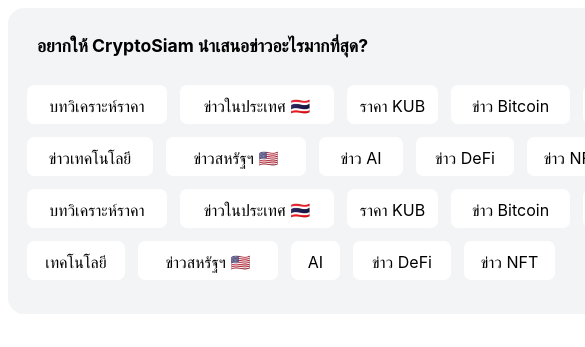
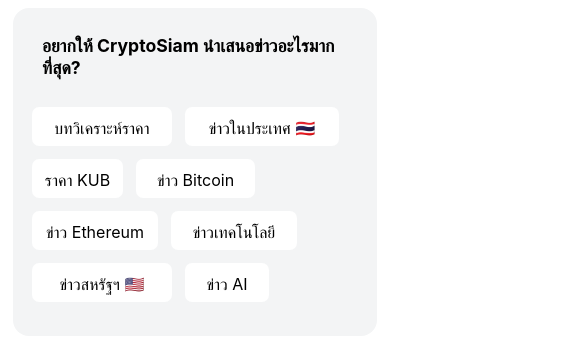
Before and after one commit to Pongsapak598/cryptosiam-poll, a plain HTML site: page index.html in a window 390 px wide. Shown: the top 347 px of the page, 585 px wide, since content can reach past the window. Drawn offline with Linux system fonts and the light colour scheme; a web font is replaced by a local one.

Commit message:
Add responsiveness

```diff
--- a/script.js
+++ b/script.js
@@ -1,4 +1,4 @@
-let inputtedTopics = ["บทวิเคราะห์ราคา", "ข่าวในประเทศ 🇹🇭", "ราคา KUB", "ข่าว Bitcoin", "ข่าว Ethereum", "ข่าวเทคโนโลยี", "ข่าวสหรัฐฯ 🇺🇸", "ข่าว AI", "ข่าว DeFi", "ข่าว NFT", "บทวิเคราะห์ราคา", "ข่าวในประเทศ 🇹🇭", "ราคา KUB", "ข่าว Bitcoin", "ข่าว Ethereum", "เทคโนโลยี", "ข่าวสหรัฐฯ 🇺🇸", "AI", "ข่าว DeFi", "ข่าว NFT"];
+const inputtedTopics = ["บทวิเคราะห์ราคา", "ข่าวในประเทศ 🇹🇭", "ราคา KUB", "ข่าว Bitcoin", "ข่าว Ethereum", "ข่าวเทคโนโลยี", "ข่าวสหรัฐฯ 🇺🇸", "ข่าว AI", "ข่าว DeFi", "ข่าว NFT", "บทวิเคราะห์ราคา", "ข่าวในประเทศ 🇹🇭", "ราคา KUB", "ข่าว Bitcoin", "ข่าว Ethereum", "เทคโนโลยี", "ข่าวสหรัฐฯ 🇺🇸", "AI", "ข่าว DeFi", "ข่าว NFT"];
 
 function addBoxStyle(topicBox) {
     const textWidth = topicBox.textContent.length * 7 + 35;
@@ -8,7 +8,7 @@ function addBoxStyle(topicBox) {
     topicBox.style.textAlign = "center";
     topicBox.style.paddingTop = "2px";
     topicBox.style.borderRadius = "0.45em";
-    topicBox.style.transition = "opacity 1s";
+    topicBox.style.transition = "opacity 0.5s";
 }
 
 function addBox(topicBox) {
@@ -18,12 +18,23 @@ function addBox(topicBox) {
 }
 
 function pollProcess() {
+
+    if (document.documentElement.clientWidth < 640) {
+        for (i = 0 ; i < 8 ; i++) {
+            let topicBox = document.createElement("button");
+            topicBox.textContent = inputtedTopics[i];
+            topicBox.value = inputtedTopics[i];
+            addBoxStyle(topicBox);
+            addBox(topicBox);
+        }
+    } else {
     for (i = 0 ; i < inputtedTopics.length ; i++) {
         let topicBox = document.createElement("button");
         topicBox.textContent = inputtedTopics[i];
         topicBox.value = inputtedTopics[i];
         addBoxStyle(topicBox);
         addBox(topicBox);
+        }
     }
 }
 pollProcess();
@@ -34,16 +45,12 @@ function boxClicked(value) {
 
     function removeBox() {
         console.log(value);
-
         const pollStyle = window.getComputedStyle(document.querySelector(".poll"));
         const pollHeight = parseFloat(pollStyle.height);
-
         const pollBody = document.querySelector("#poll-body");
         const pollHead = document.querySelector("#poll-head");
-
         pollBody.disabled = 0;
         pollBody.style.opacity = 0;
-
         pollHead.disabled = 0;
         pollHead.style.opacity = 0;
 
@@ -54,29 +61,20 @@ function boxClicked(value) {
         }, {once: true});
 
     function showThanksText() {
-
         const poll = document.querySelector(".poll");
-
         poll.style.display = "flex";
         poll.style.justifyContent = "center";
         poll.style.alignItems = "center";
-
-
-        let thanksText = document.createElement("p");
-        thanksText.innerHTML = `ขอบคุณ! เราจะนำเสนอ <b>${value}</b> ให้มากขึ้น`;
-        thanksText.style.fontSize = "1.9em";
+        const thanksText = document.createElement("p");
+        thanksText.innerHTML = `ขอบคุณ! เราจะนำเสนอ <b>${value}</b> ให้มากขึ้น🎉`;
+        thanksText.style.fontSize = "1.5em";
         thanksText.style.transition = "opacity 1.5s";
         thanksText.style.opacity = "0";
-
-
         poll.appendChild(thanksText);
-
         void thanksText.offsetWidth;
         thanksText.style.opacity = "1";
       }
-
         pollBox.style.height = pollHeight + "px";
     }
-
     removeBox();
 }
--- a/style.css
+++ b/style.css
@@ -27,7 +27,7 @@ button {
 }
 
 #poll-head {
-    transition: opacity 1s;
+    transition: opacity 0.7s;
 }
 
 #poll-head p {
@@ -42,8 +42,23 @@ button {
     display: flex;
     flex-wrap: wrap;
     gap: 13px;
-    transition: opacity 1s;
+    transition: opacity 0.7s;
     margin-bottom: 15px;
+}
+
+@media (max-width: 640px) {
+    .poll {
+        width: 100%;
+        margin-left: 5px;
+        margin-right: 5px;
+        flex: 1;
+    }
+
+    body {
+        display: flex;
+
+    }
+
 }
 
 @font-face {
```
